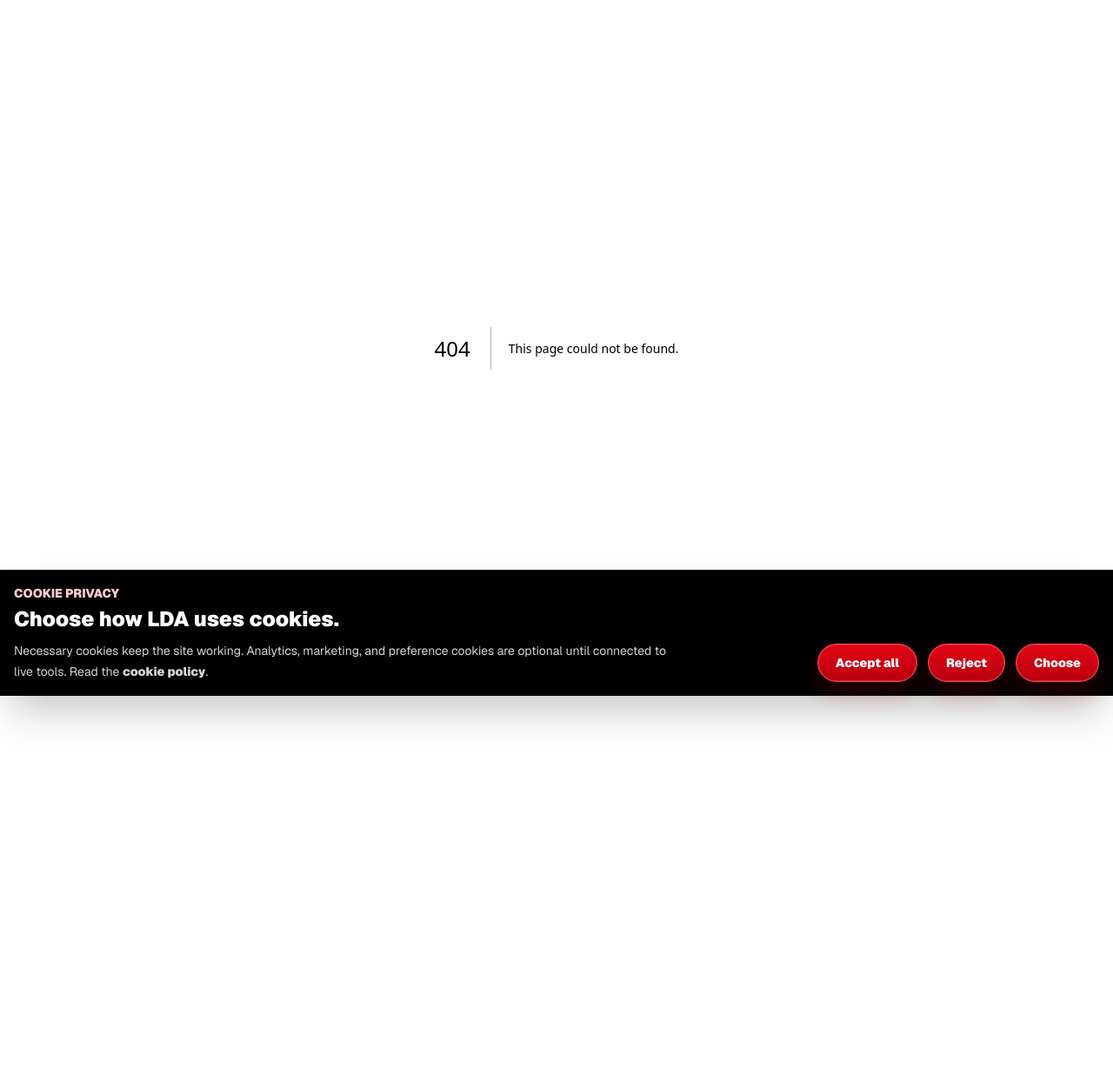
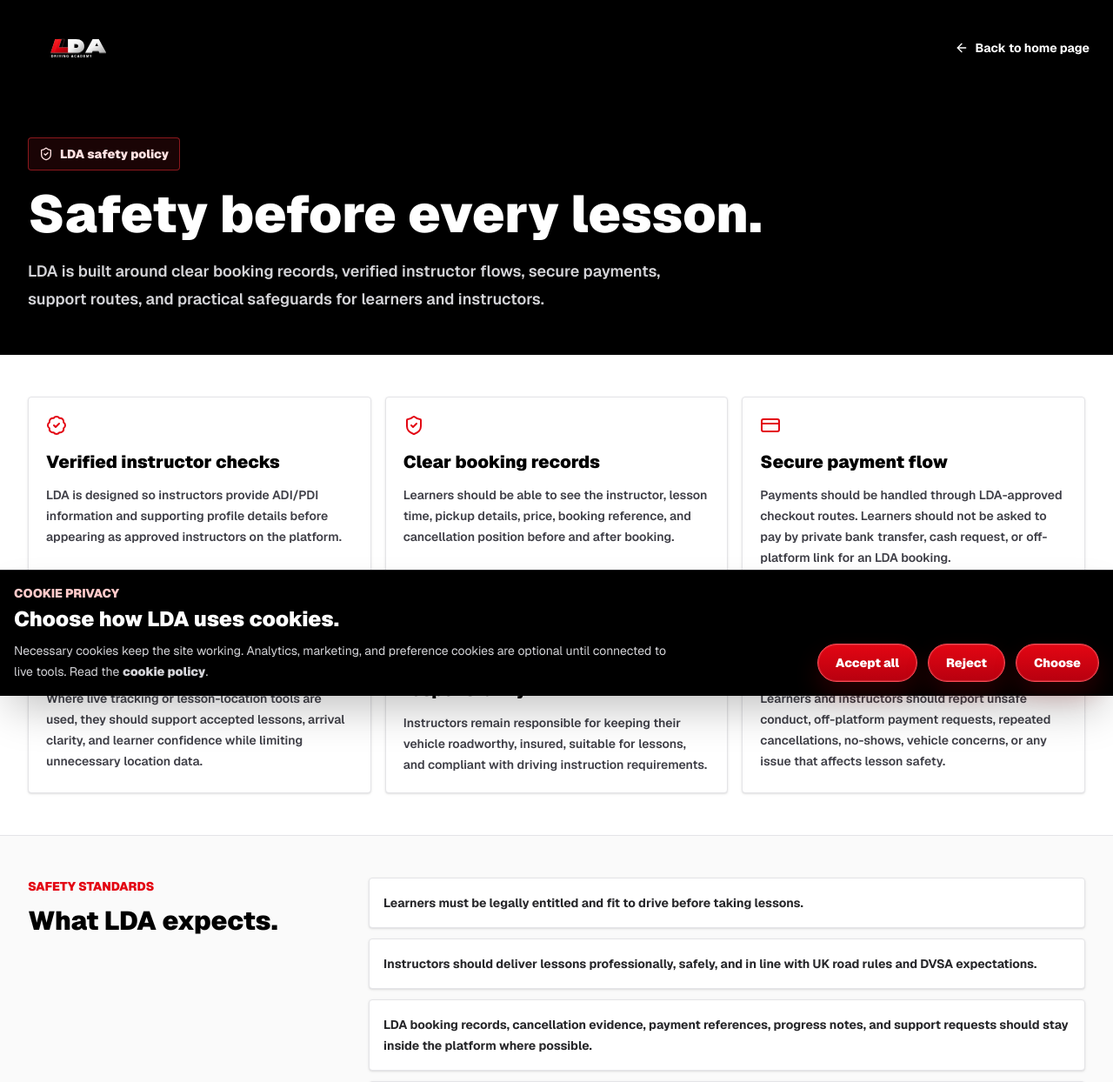
Before and after one commit to LDrivingAcademy/LDA, a Next.js app: page /safety in a window 1280 px wide. Before the commit this address had no page. Shown: the top 1244 px of the page at 87% size. Before the commit the page ends 800 px from the top, so only its background shows below. Built offline with nearby package versions, Linux system fonts and the light colour scheme.

Commit message:
Add public safety policy page

```diff
--- /dev/null
+++ b/src/app/safety/page.tsx
@@ -0,0 +1,108 @@
+import { AlertTriangle, BadgeCheck, CarFront, CreditCard, MapPin, ShieldCheck } from "lucide-react";
+import { PageTopBar } from "@/components/page-top-bar";
+
+const safetySections = [
+  {
+    title: "Verified instructor checks",
+    body: "LDA is designed so instructors provide ADI/PDI information and supporting profile details before appearing as approved instructors on the platform.",
+    icon: BadgeCheck
+  },
+  {
+    title: "Clear booking records",
+    body: "Learners should be able to see the instructor, lesson time, pickup details, price, booking reference, and cancellation position before and after booking.",
+    icon: ShieldCheck
+  },
+  {
+    title: "Secure payment flow",
+    body: "Payments should be handled through LDA-approved checkout routes. Learners should not be asked to pay by private bank transfer, cash request, or off-platform link for an LDA booking.",
+    icon: CreditCard
+  },
+  {
+    title: "Pickup and lesson visibility",
+    body: "Where live tracking or lesson-location tools are used, they should support accepted lessons, arrival clarity, and learner confidence while limiting unnecessary location data.",
+    icon: MapPin
+  },
+  {
+    title: "Vehicle and instructor responsibility",
+    body: "Instructors remain responsible for keeping their vehicle roadworthy, insured, suitable for lessons, and compliant with driving instruction requirements.",
+    icon: CarFront
+  },
+  {
+    title: "Report safety concerns",
+    body: "Learners and instructors should report unsafe conduct, off-platform payment requests, repeated cancellations, no-shows, vehicle concerns, or any issue that affects lesson safety.",
+    icon: AlertTriangle
+  }
+];
+
+const policyPoints = [
+  "Learners must be legally entitled and fit to drive before taking lessons.",
+  "Instructors should deliver lessons professionally, safely, and in line with UK road rules and DVSA expectations.",
+  "LDA booking records, cancellation evidence, payment references, progress notes, and support requests should stay inside the platform where possible.",
+  "Urgent danger, road incidents, medical emergencies, or immediate threats should be handled through emergency services first.",
+  "LDA may review accounts, bookings, reports, and support records where safety, fraud, payment misuse, or off-platform behaviour is suspected."
+];
+
+export default function SafetyPage() {
+  return (
+    <main className="min-h-screen bg-white text-black">
+      <PageTopBar />
+
+      <section className="bg-black text-white">
+        <div className="mx-auto max-w-7xl px-4 py-12 sm:px-6 lg:px-8">
+          <div className="inline-flex items-center gap-2 rounded border border-red-500/50 bg-red-500/10 px-3 py-2 text-sm font-black text-red-100">
+            <ShieldCheck size={16} /> LDA safety policy
+          </div>
+          <h1 className="mt-5 max-w-4xl text-5xl font-black tracking-normal sm:text-6xl">
+            Safety before every lesson.
+          </h1>
+          <p className="mt-5 max-w-3xl text-lg font-semibold leading-8 text-zinc-300">
+            LDA is built around clear booking records, verified instructor flows, secure payments, support routes, and practical safeguards for learners and instructors.
+          </p>
+        </div>
+      </section>
+
+      <section className="mx-auto max-w-7xl px-4 py-12 sm:px-6 lg:px-8">
+        <div className="grid gap-4 md:grid-cols-2 xl:grid-cols-3">
+          {safetySections.map((section) => {
+            const Icon = section.icon;
+            return (
+              <article key={section.title} className="rounded border border-zinc-200 bg-white p-5 shadow-sm">
+                <Icon className="text-brand" />
+                <h2 className="mt-4 text-xl font-black">{section.title}</h2>
+                <p className="mt-3 text-sm font-semibold leading-6 text-zinc-700">{section.body}</p>
+              </article>
+            );
+          })}
+        </div>
+      </section>
+
+      <section className="border-y border-zinc-200 bg-zinc-50">
+        <div className="mx-auto grid max-w-7xl gap-8 px-4 py-12 sm:px-6 lg:grid-cols-[360px_1fr] lg:px-8">
+          <div>
+            <div className="text-sm font-black uppercase text-brand">Safety standards</div>
+            <h2 className="mt-3 text-3xl font-black">What LDA expects.</h2>
+          </div>
+          <div className="grid gap-3">
+            {policyPoints.map((point) => (
+              <div key={point} className="rounded border border-zinc-200 bg-white p-4 text-sm font-bold leading-6 text-zinc-800 shadow-sm">
+                {point}
+              </div>
+            ))}
+          </div>
+        </div>
+      </section>
+
+      <section className="mx-auto max-w-7xl px-4 py-12 sm:px-6 lg:px-8">
+        <div className="rounded border border-zinc-200 bg-white p-6 shadow-sm">
+          <h2 className="text-2xl font-black">Need to report something?</h2>
+          <p className="mt-3 max-w-3xl text-sm font-semibold leading-6 text-zinc-700">
+            Email LDA with the booking reference, instructor or learner name, screenshots if relevant, and a short explanation of what happened. If there is immediate danger, contact emergency services first.
+          </p>
+          <a href="mailto:info@ldrivingacademy.co.uk?subject=LDA%20safety%20report" className="lda-pill lda-pill-sm mt-5">
+            Report a safety concern
+          </a>
+        </div>
+      </section>
+    </main>
+  );
+}
```
